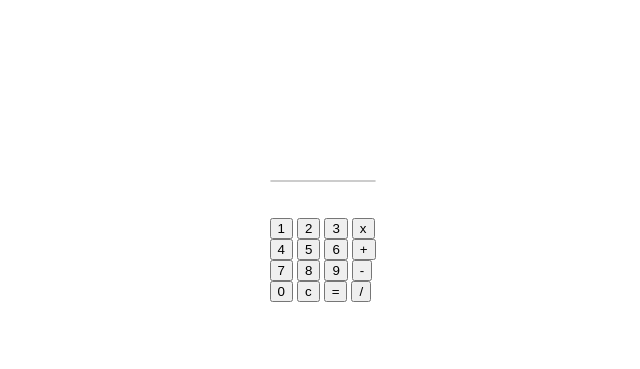
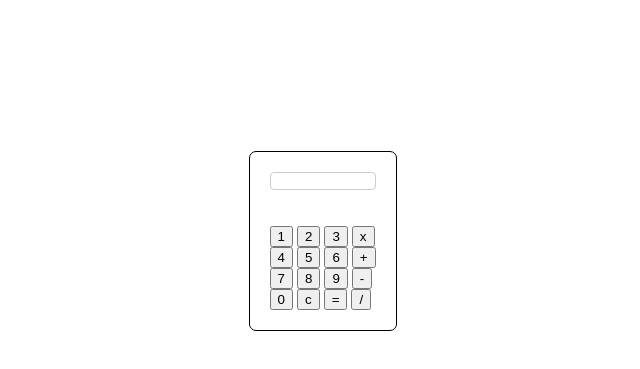
Before and after one commit to ArnavPolekar/learningProjects, a plain HTML site: page project2/index.html in a window 1280 px wide. Shown: the part 79-448 px from the top of the page, without its empty margins (319-959 px from the left). Drawn offline with Linux system fonts and the light colour scheme.

Commit message:
Update style.css

```diff
--- a/project2/style.css
+++ b/project2/style.css
@@ -8,7 +8,7 @@ h1{
 }
 
 .container{
-border: 3px rgb(0, 0, 0);
+border: 1px solid rgb(0, 0, 0);
 border-radius: 7px;
 padding: 20px;
 }
@@ -25,4 +25,5 @@ place-items: center;
     font-size: 16px;
     border: 1px solid #ccc;
     border-radius: 4px;
+    height: 2vh;
 }
```
